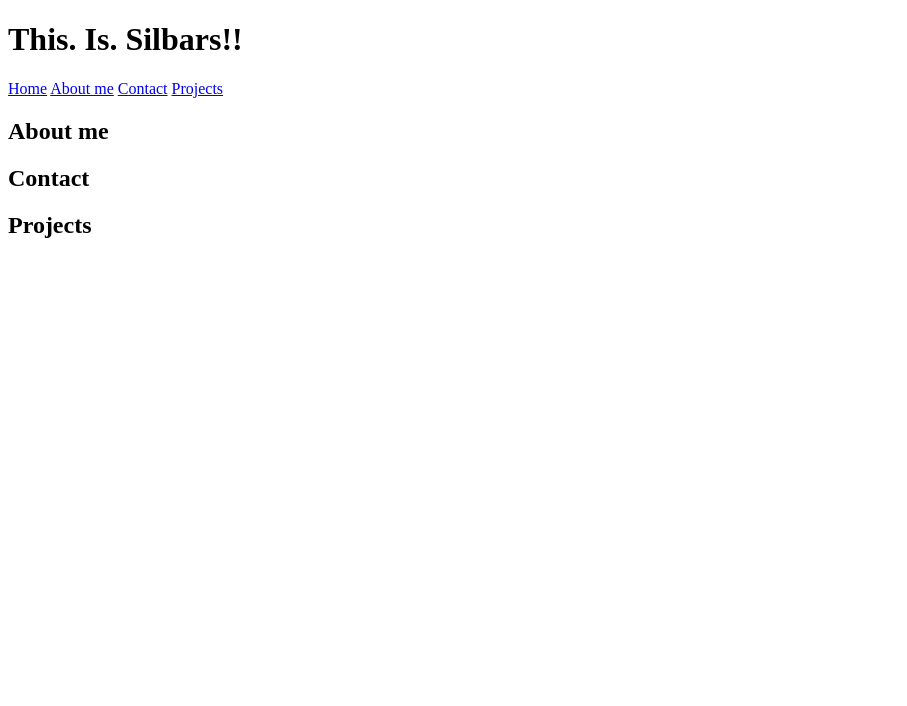
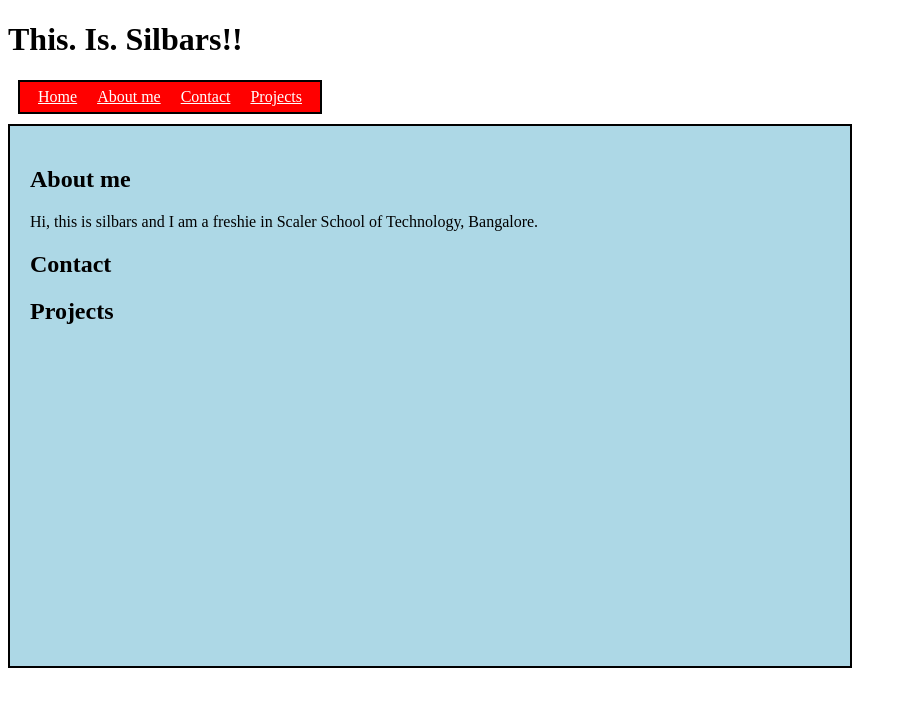
Before and after one commit to Silbars/Portfolio, a plain HTML site: page index.html in a window 1280 px wide. Shown: the whole page, without its empty margins (0-907 px from the left). Drawn offline with Linux system fonts and the light colour scheme.

Commit message:
Add files via upload

```diff
--- a/index.html
+++ b/index.html
@@ -4,29 +4,30 @@
     <meta charset="UTF-8">
     <meta name="viewport" content="width=device-width, initial-scale=1.0">
     <title>This is Silbars</title>
-    <style>
-
-    </style>
+    <link rel="stylesheet"  href="./style.css">
 </head>
 <body>
-    <div>
+    <div class="container">
         <header>
             <h1>This. Is. Silbars!!</h1>
         </header>
-        <nav>
-            <a href="#">Home</a>
-            <a href="#">About me</a>
-            <a href="#">Contact</a>
-            <a href="#">Projects</a>
+        <nav class="navigation">
+            <a href="./index.html">Home</a>
+            <a href="./about.html">About me</a>
+            <a href="./contact.html">Contact</a>
+            <a href="./projects.html">Projects</a>
         </nav>
         <section>
             <div class="content">
                 <h2>About me</h2>
+                <p>Hi, this is <span>silbars</span> and I am a freshie in Scaler School of Technology, Bangalore.</p>
                 <h2>Contact</h2>
                 <h2>Projects</h2>
-
             </div>
         </section>
+        <footer>
+
+        </footer>
     </div>
 
 </body>
--- a/style.css
+++ b/style.css
@@ -0,0 +1,24 @@
+.content {
+  height: 500px;
+  width: 800px;
+  border: 2px solid black;
+  background-color: lightblue;
+  padding: 20px;
+}
+nav.navigation {
+  height: 30px;
+  width: 300px;
+  background-color: red;
+  border: 2px black solid;
+  margin: 10px;
+  display: flex;
+  justify-content: center;
+  align-items: center;
+  gap: 20px;
+}
+a {
+  color: white;
+}
+a:hover {
+  color: black;
+}
```
Also changed, not shown: about.html (added).
